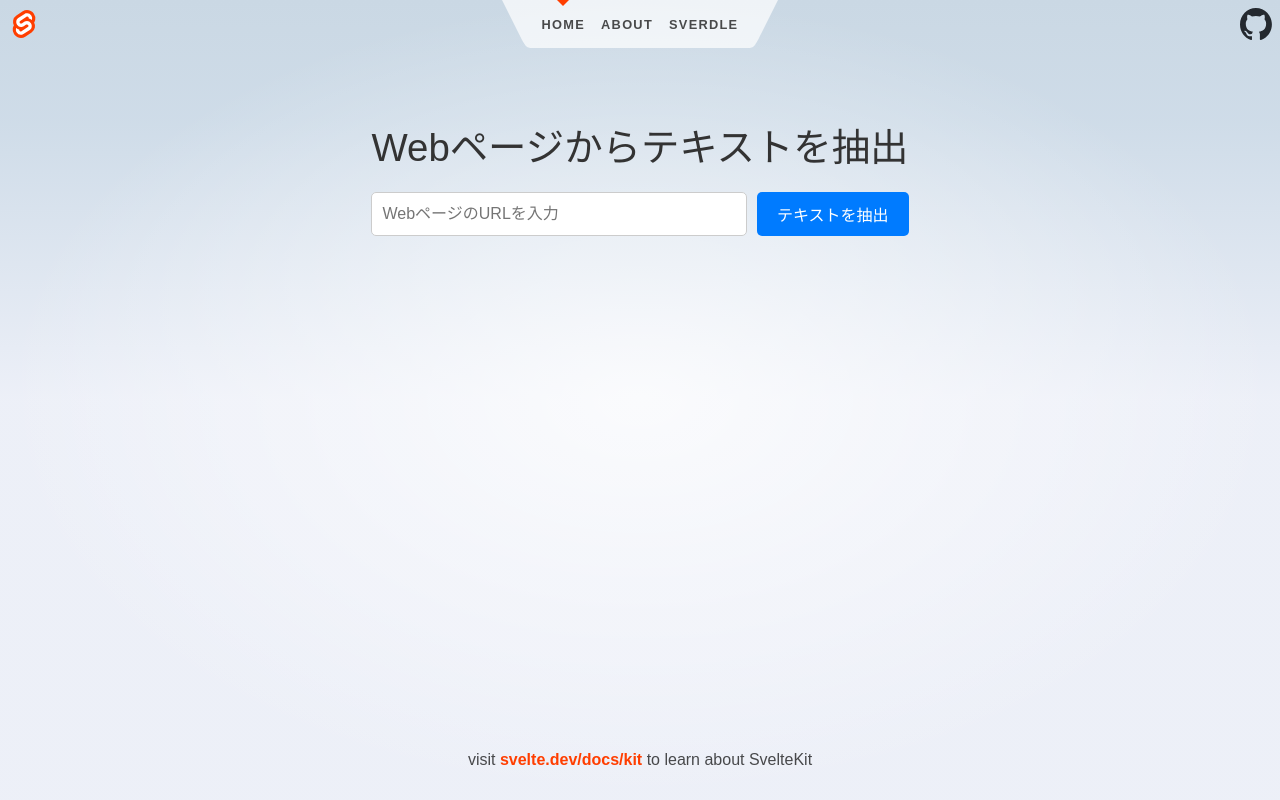
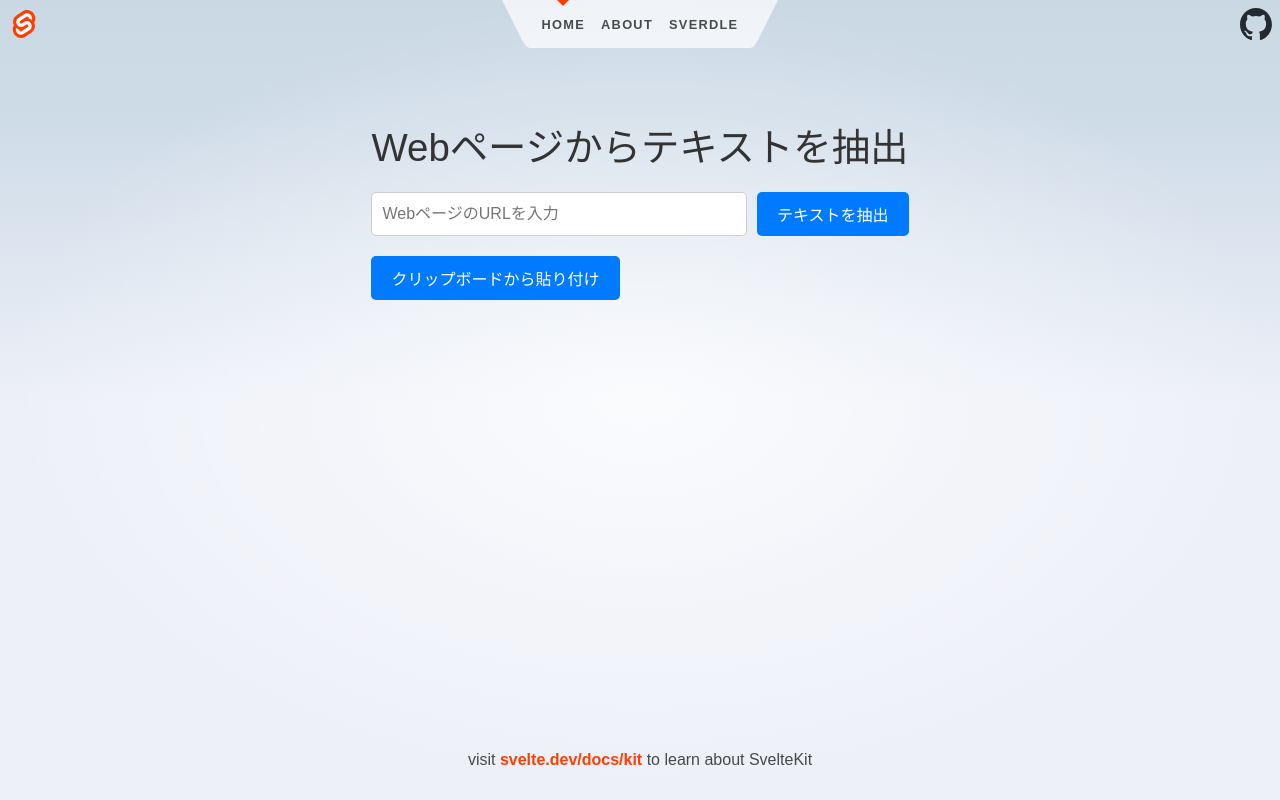
Before and after one commit to T4D4-IU/speed-read-app, a SvelteKit app in the folder frontend/: page / in a window 1280 px wide. Built offline with nearby package versions, Linux system fonts and the light colour scheme.

Commit message:
feat: Implement clipboard paste functionality in frontend

```diff
--- a/frontend/src/routes/+page.svelte
+++ b/frontend/src/routes/+page.svelte
@@ -31,6 +31,18 @@
       isLoading = false;
     }
   }
+
+  async function pasteFromClipboard() {
+    error = null;
+    extractedText = '';
+    try {
+      const text = await navigator.clipboard.readText();
+      extractedText = text;
+    } catch (e: any) {
+      error = 'クリップボードからの貼り付けに失敗しました。ブラウザのセキュリティ設定を確認してください。';
+      console.error('Failed to read clipboard contents: ', e);
+    }
+  }
 </script>
 
 <svelte:head>
@@ -45,6 +57,12 @@
     <input type="url" bind:value={url} placeholder="WebページのURLを入力" />
     <button on:click={extractText} disabled={isLoading}>
       {isLoading ? '抽出中...' : 'テキストを抽出'}
+    </button>
+  </div>
+
+  <div class="clipboard-section">
+    <button on:click={pasteFromClipboard}>
+      クリップボードから貼り付け
     </button>
   </div>
 
@@ -75,7 +93,7 @@
     color: #333;
   }
 
-  .input-section {
+  .input-section, .clipboard-section {
     display: flex;
     width: 100%;
     margin-bottom: 20px;
```
